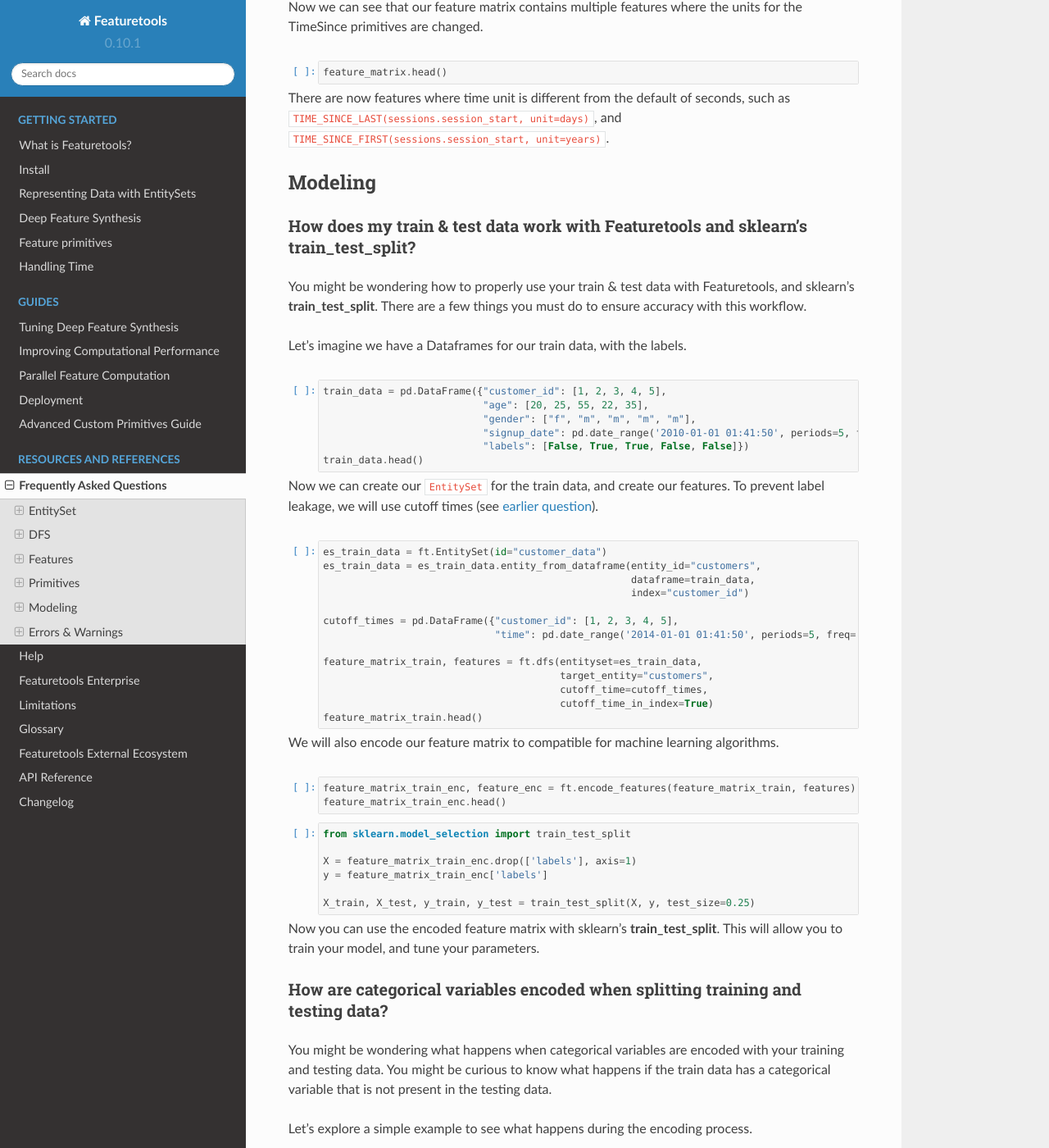
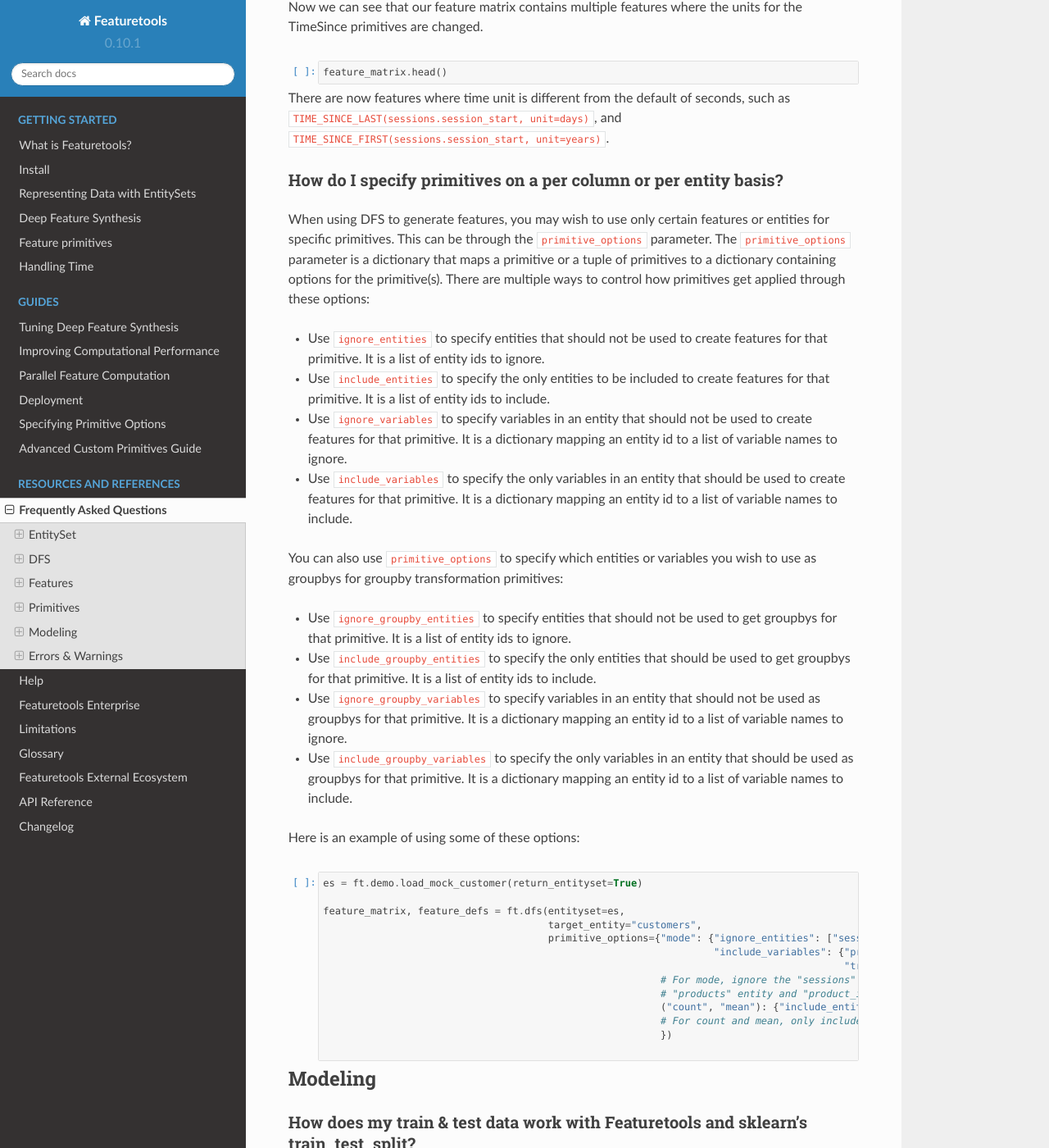
Before and after one commit to alteryx/featuretools, a Sphinx documentation site: the page built from docs/source/frequently_asked_questions.ipynb, in a window 1280 px wide and 1400 px high, scrolled down 16991 px. Shown: the whole window at 82% size. Built offline with Sphinx 7.4.7 and the Read the Docs theme 2.0.0, drawn with Linux system fonts in a browser that asks for light colours; pages that are not in the unit, such as notebooks, are missing from menus.

Commit message:
update docs

```diff
--- /dev/null
+++ b/docs/source/guides/specifying_primitive_options.rst
@@ -0,0 +1,68 @@
+Specifying Primitive Options
+============================
+
+By default, DFS will apply primitives across all entities and columns. This behavior can be altered through a few different
+parameters. Entities and variables can be optionally ignored or included for an entire DFS run or on a per-primitive basis,
+enabling greater control over features and less run time overhead.
+
+
+Specifying Options for an Entire Run
+************************************
+The ``ignore_entities`` and ``ignore_variables`` parameters of DFS control entities and variables (columns) that should be
+ignored for all primitives::
+
+    # ignore the 'sessions' entity and the 'session_id' variable in 'transactions'
+    feature_matrix, features_list = ft.dfs(entityset=es,
+                                           ignore_entities=['sessions'],
+                                           ignore_variables={'transactions': ['session_id']})
+
+DFS will then ignore the ``sessions`` entity and the variable ``session_id`` in ``transactions`` when creating features.
+However, both of these options can be overridden by individual primitive options in the ``primitive_options`` parameter.
+
+Specifying for Individual Primitives
+************************************
+Options for individual primitives or groups of primitives are set by the ``primitive_options`` parameter of DFS. This parameter
+maps any desired options to specific primitives. In the case of conflicting options, options set at this level will override
+options set at the entire DFS run level, and the include options will always take priority over any ignore options.
+
+Specifying Entities for Individual Primitives
+~~~~~~~~~~~~~~~~~~~~~~~~~~~~~~~~~~~~~~~~~~~~~
+Which entities to include/ignore can also be specified for a single primitive or a group of primitives. Entities can be
+ignored using the ``ignore_entities`` option in ``primitive_options``, while entities to explicitly include are set by
+the ``include_entities`` option. When ``include_entities`` is given, all entities not listed are ignored by the primitive::
+
+    # ignore the 'sessions' entity, but only for the primitive 'mean'
+    # include only the 'sessions' and 'transactions' entity for the primitive 'mode'
+    feature_matrix, features_list = ft.dfs(entityset=es,
+                                           primitive_options={
+                                                'mean': {'ignore_entities': ['sessions']},
+                                                'mode': {'include_entities': ['sessions', 'transactions']}
+                                           })
+
+In this example, DFS would only use the ``sessions`` and ``transactions`` entities for ``mode``, and would use all entities
+except ``sessions`` for ``mean``.
+
+Specifying Columns for Individual Primitives
+~~~~~~~~~~~~~~~~~~~~~~~~~~~~~~~~~~~~~~~~~~~~
+Specific variables (columns) can also be explicitly included/ignored for a primitive or group of primitives. Variables to
+ignore is set by the ``ignore_variables`` option, while variables to include is set by ``include_variables``::
+
+    # ignore the variable 'amount' in 'transactions' for the primitive 'mean'
+    # include all variables for all entities except 'sessions' where all variables except 'device' are ignored for the primitive 'mode'
+    only the variable 'device' in the entity 'sessions' all other variables for all other entities for the primitive 'mode'
+    feature_matrix, features_list = ft.dfs(entityset=es,
+                                           agg_primitives=['count', 'mode']
+                                           primitive_options={
+                                                'mean': {'ignore_variables': {'transactions': ['amount']}},
+                                                'mode': {'include_variables': {'sessions': ['device']}}
+                                           })
+
+
+
+Specifying GroupBy Options
+~~~~~~~~~~~~~~~~~~~~~~~~~~
+GroupBy Transform Primitives can also have additional options ``include_groupby_entities``, ``ignore_groupby_entities``,
+``include_groupby_variables``, and ``ignore_groupby_variables``. These options are used to specify entities and columns
+to include/ignore to use to group inputs. By default, DFS only groups by ID columns. Specifying ``include_groupby_variables``
+overrides this default, and will only group by variables given. On the other hand, ``ignore_groupby_variables`` will
+continue to use the ID columns, ignoring any variables specified that are also ID columns.
--- a/docs/source/index.rst
+++ b/docs/source/index.rst
@@ -165,6 +165,7 @@
    guides/performance
    guides/parallel
    guides/deployment
+   guides/specifying_primitive_options
    guides/advanced_custom_primitives
 
 .. toctree::
```
Also changed, not shown: docs/source/frequently_asked_questions.ipynb.
